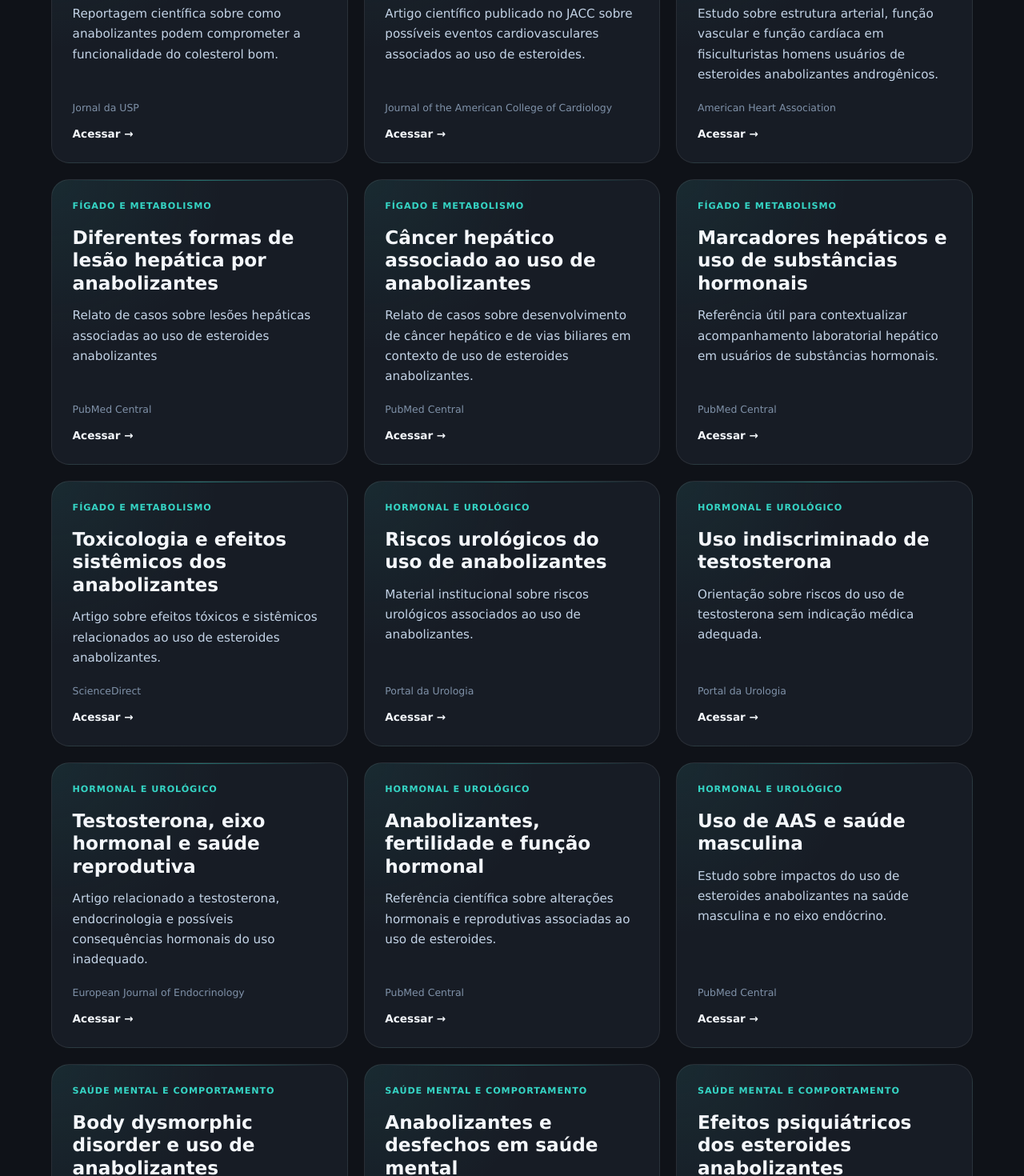
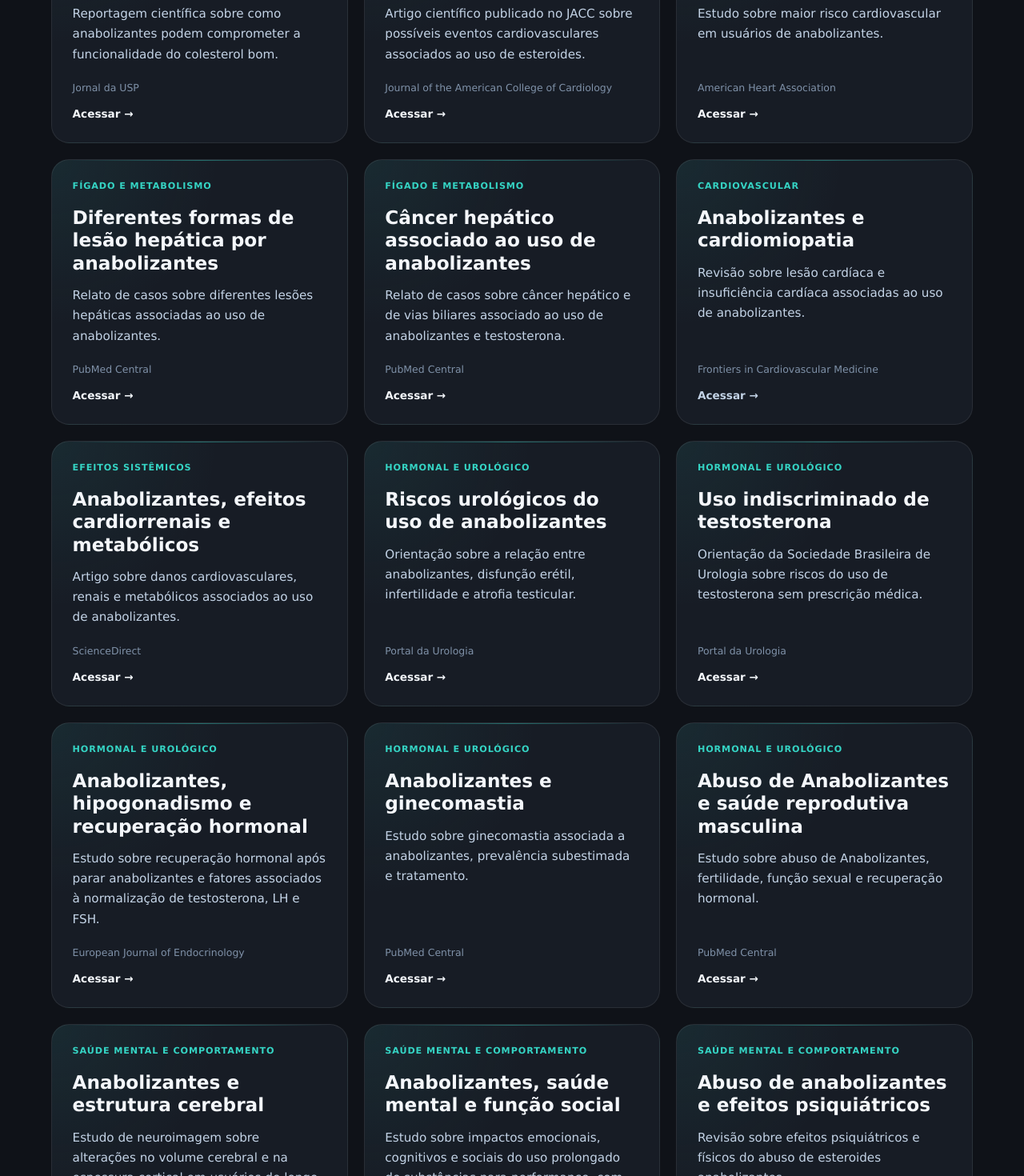
Before and after one commit to nalugao/juicers-challenge, a React (Vite) app: page /referencias in a window 1280 px wide. Shown: the part 1330-2800 px from the top of the page at 80% size. Built offline with nearby package versions, Linux system fonts and the light colour scheme.

Commit message:
Nova atualização das referências científicas

```diff
--- a/src/data/referencias.js
+++ b/src/data/referencias.js
@@ -47,11 +47,11 @@ const referencias = [
   },
   {
     id: 10,
-    titulo: "Anabolizantes e saúde arterial em fisiculturistas",
+    titulo: "Anabolizantes e doenças cardiovasculares",
     categoria: "Cardiovascular",
     fonte: "American Heart Association",
     descricao:
-      "Estudo sobre estrutura arterial, função vascular e função cardíaca em fisiculturistas homens usuários de esteroides anabolizantes androgênicos.",
+       "Estudo sobre maior risco cardiovascular em usuários de anabolizantes.",
     link: "https://www.ahajournals.org/doi/10.1161/CIRCULATIONAHA.124.071117"
   },
   {
@@ -60,7 +60,7 @@ const referencias = [
     categoria: "Fígado e metabolismo",
     fonte: "PubMed Central",
     descricao:
-      "Relato de casos sobre lesões hepáticas associadas ao uso de esteroides anabolizantes",
+      "Relato de casos sobre diferentes lesões hepáticas associadas ao uso de anabolizantes.",
     link: "https://pmc.ncbi.nlm.nih.gov/articles/PMC8766528/"
   },
   {
@@ -69,25 +69,24 @@ const referencias = [
     categoria: "Fígado e metabolismo",
     fonte: "PubMed Central",
     descricao:
-      "Relato de casos sobre desenvolvimento de câncer hepático e de vias biliares em contexto de uso de esteroides anabolizantes.",
+      "Relato de casos sobre câncer hepático e de vias biliares associado ao uso de anabolizantes e testosterona.",
     link: "https://pmc.ncbi.nlm.nih.gov/articles/PMC9975287/"
   },
   {
-    id: 14,
-    titulo: "Marcadores hepáticos e uso de substâncias hormonais",
-    categoria: "Fígado e metabolismo",
-    fonte: "PubMed Central",
+    id:14,
+    titulo: "Anabolizantes e cardiomiopatia",
+    categoria: "Cardiovascular",
+    fonte: "Frontiers in Cardiovascular Medicine",
     descricao:
-      "Referência útil para contextualizar acompanhamento laboratorial hepático em usuários de substâncias hormonais.",
-    link: "https://pmc.ncbi.nlm.nih.gov/articles/PMC10412093/"
+      "Revisão sobre lesão cardíaca e insuficiência cardíaca associadas ao uso de anabolizantes."
   },
   {
     id: 15,
-    titulo: "Toxicologia e efeitos sistêmicos dos anabolizantes",
-    categoria: "Fígado e metabolismo",
+    titulo: "Anabolizantes, efeitos cardiorrenais e metabólicos",
+    categoria: "Efeitos sistêmicos",
     fonte: "ScienceDirect",
     descricao:
-      "Artigo sobre efeitos tóxicos e sistêmicos relacionados ao uso de esteroides anabolizantes.",
+      "Artigo sobre danos cardiovasculares, renais e metabólicos associados ao uso de anabolizantes.",
     link: "https://www.sciencedirect.com/science/article/pii/S0041008X25000146"
   },
   {
@@ -96,7 +95,7 @@ const referencias = [
     categoria: "Hormonal e urológico",
     fonte: "Portal da Urologia",
     descricao:
-      "Material institucional sobre riscos urológicos associados ao uso de anabolizantes.",
+      "Orientação sobre a relação entre anabolizantes, disfunção erétil, infertilidade e atrofia testicular.",
     link: "https://portaldaurologia.org.br/sua-saude/dicas/riscos-urologicos-do-uso-de-anabolizantes"
   },
   {
@@ -105,142 +104,124 @@ const referencias = [
     categoria: "Hormonal e urológico",
     fonte: "Portal da Urologia",
     descricao:
-      "Orientação sobre riscos do uso de testosterona sem indicação médica adequada.",
+      "Orientação da Sociedade Brasileira de Urologia sobre riscos do uso de testosterona sem prescrição médica.",
     link: "https://portaldaurologia.org.br/sua-saude/dicas/uso-indiscriminado-e-sem-indicacao-medica-de-testosterona"
   },
   {
     id: 18,
-    titulo: "Testosterona, eixo hormonal e saúde reprodutiva",
+    titulo: "Anabolizantes, hipogonadismo e recuperação hormonal",
     categoria: "Hormonal e urológico",
     fonte: "European Journal of Endocrinology",
     descricao:
-      "Artigo relacionado a testosterona, endocrinologia e possíveis consequências hormonais do uso inadequado.",
+      "Estudo sobre recuperação hormonal após parar anabolizantes e fatores associados à normalização de testosterona, LH e FSH.",
     link: "https://academic.oup.com/ejendo/article/189/6/601/7475314"
   },
   {
     id: 19,
-    titulo: "Anabolizantes, fertilidade e função hormonal",
+    titulo: "Anabolizantes e ginecomastia",
     categoria: "Hormonal e urológico",
     fonte: "PubMed Central",
     descricao:
-      "Referência científica sobre alterações hormonais e reprodutivas associadas ao uso de esteroides.",
+      "Estudo sobre ginecomastia associada a anabolizantes, prevalência subestimada e tratamento.",
     link: "https://pmc.ncbi.nlm.nih.gov/articles/PMC10497340/"
   },
   {
     id: 20,
-    titulo: "Uso de AAS e saúde masculina",
+    titulo: "Abuso de Anabolizantes e saúde reprodutiva masculina",
     categoria: "Hormonal e urológico",
     fonte: "PubMed Central",
     descricao:
-      "Estudo sobre impactos do uso de esteroides anabolizantes na saúde masculina e no eixo endócrino.",
+      "Estudo sobre abuso de Anabolizantes, fertilidade, função sexual e recuperação hormonal.",
     link: "https://pmc.ncbi.nlm.nih.gov/articles/PMC10078442/"
   },
   {
-    id: 21,
-    titulo: "Body dysmorphic disorder e uso de anabolizantes",
-    categoria: "Saúde mental e comportamento",
-    fonte: "The Primary Care Companion for CNS Disorders",
-    descricao:
-      "Revisão sobre associação entre dismorfia corporal, uso induzido de anabolizantes e desfechos de saúde mental.",
-    link: "https://www.psychiatrist.com/pcc/association-body-dysmorphic-induced-anabolic-androgenic-steroid-use-mental-health-outcomes-systematic-review/"
-  },
-  {
-    id: 22,
-    titulo: "Anabolizantes e desfechos em saúde mental",
-    categoria: "Saúde mental e comportamento",
-    fonte: "ScienceDirect",
-    descricao:
-      "Artigo sobre possíveis relações entre uso de anabolizantes, comportamento e saúde mental.",
-    link: "https://www.sciencedirect.com/science/article/pii/S0955395924003207"
-  },
-  {
     id: 23,
-    titulo: "Efeitos psiquiátricos dos esteroides anabolizantes",
+    titulo: "Anabolizantes e estrutura cerebral",
     categoria: "Saúde mental e comportamento",
     fonte: "Biological Psychiatry",
     descricao:
-      "Referência sobre efeitos neuropsiquiátricos e comportamentais associados ao uso de esteroides.",
+      "Estudo de neuroimagem sobre alterações no volume cerebral e na espessura cortical em usuários de longo prazo de AAS.",
     link: "https://www.biologicalpsychiatryjournal.com/article/S0006-3223(16)32529-X/fulltext"
   },
   {
-    id: 24,
-    titulo: "Anabolizantes, agressividade e comportamento",
-    categoria: "Saúde mental e comportamento",
-    fonte: "ScienceDirect",
-    descricao:
-      "Estudo sobre comportamento, alterações de humor e possíveis efeitos psicológicos associados ao uso de AAS.",
-    link: "https://www.sciencedirect.com/science/article/pii/0091305795020829"
-  },
-  {
     id: 25,
-    titulo: "Saúde mental e uso de substâncias para performance",
+    titulo: "Anabolizantes, saúde mental e função social",
     categoria: "Saúde mental e comportamento",
     fonte: "PubMed Central",
     descricao:
-      "Referência científica sobre aspectos psicológicos e comportamentais ligados ao uso de substâncias de performance.",
+      "Estudo sobre impactos emocionais, cognitivos e sociais do uso prolongado de substâncias para performance, com foco em anabolizantes.",
     link: "https://pmc.ncbi.nlm.nih.gov/articles/PMC12705642/"
   },
   {
+    id: 35,
+    titulo: "Abuso de anabolizantes e efeitos psiquiátricos",
+    categoria: "Saúde mental e comportamento",
+    fonte: "Cleveland Clinic Journal of Medicine",
+    descricao:
+      "Revisão sobre efeitos psiquiátricos e físicos do abuso de esteroides anabolizantes.",
+    link: "https://www.ccjm.org/content/ccjom/74/5/341.full.pdf"
+  },
+  {
     id: 26,
-    titulo: "Uso problemático de anabolizantes",
-    categoria: "Dependência e uso problemático",
+    titulo: "Anabolizantes e sofrimento psicológico",
+    categoria: "Saúde mental e comportamento",
     fonte: "PubMed Central",
     descricao:
-      "Estudo sobre padrões de uso problemático, dependência e riscos relacionados ao uso de esteroides anabolizantes.",
+      "Estudo sobre agressividade, sofrimento psicológico e diferenças entre homens e mulheres usuários de anabolizantes.",
     link: "https://pmc.ncbi.nlm.nih.gov/articles/PMC8211877/"
   },
   {
     id: 27,
-    titulo: "Anabolizantes, dependência e comportamento de risco",
-    categoria: "Dependência e uso problemático",
+    titulo: "Anabolizantes e agressividade",
+    categoria: "Saúde mental e comportamento",
     fonte: "PubMed Central",
     descricao:
-      "Referência sobre dependência, continuidade de uso e fatores associados ao uso de AAS.",
+      "Revisão sistemática e meta-análise sobre o efeito dos anabolizantes na agressividade autorrelatada em homens saudáveis.",
     link: "https://pmc.ncbi.nlm.nih.gov/articles/PMC8233285/"
   },
   {
     id: 28,
-    titulo: "Uso de anabolizantes e drogas associadas",
+    titulo: "Dependência de Anabolizantes e disfunção executiva",
     categoria: "Dependência e uso problemático",
     fonte: "Drug and Alcohol Dependence / ScienceDirect",
     descricao:
-      "Artigo sobre uso de substâncias, padrões de consumo e contexto de drogas relacionadas ao desempenho.",
+      "Estudo sobre dependência de anabolizantes, disfunção executiva, cognição e sofrimento psicológico.",
     link: "https://www.sciencedirect.com/science/article/pii/S0376871620300399"
   },
   {
     id: 29,
-    titulo: "Substâncias de performance e dependência",
+    titulo: "Anabolizantes, dependência e comportamento agressivo",
     categoria: "Dependência e uso problemático",
     fonte: "ScienceDirect",
     descricao:
-      "Referência sobre padrões de consumo e riscos de dependência relacionados a substâncias de performance.",
+      "Estudo sobre dependência de anabolizantes, agressividade, violência interpessoal e traços antissociais.",
     link: "https://www.sciencedirect.com/science/article/pii/S0376871621000995"
   },
   {
     id: 30,
     titulo: "Uso de anabolizantes em esportes, saúde e sociedade",
-    categoria: "Saúde pública e educação",
+    categoria: "Diretrizes e posicionamentos",
     fonte: "Medicine & Science in Sports & Exercise",
     descricao:
-      "Posicionamento científico sobre uso de esteroides anabolizantes em esportes, saúde e contexto social.",
+      "Consenso científico sobre uso de anabolizantes, abordando desempenho esportivo, efeitos adversos e aspectos éticos.",
     link: "https://journals.lww.com/acsm-msse/fulltext/2021/08000/anabolic_androgenic_steroid_use_in_sports,_health,.26.aspx"
   },
   {
     id: 31,
-    titulo: "Uso de anabolizantes e saúde coletiva",
+    titulo: "Imagem corporal e uso de anabolizantes",
     categoria: "Saúde pública e educação",
     fonte: "SciELO",
     descricao:
-      "Artigo em português sobre uso de anabolizantes e aspectos de saúde coletiva.",
+      "Estudo sobre como culto ao corpo, padrões estéticos, pressão social e busca rápida por resultados favorecem o uso de anabolizantes em academias.",
     link: "https://www.scielo.br/j/csp/a/Zsg5mPyZ5M5m4NdZKT8Bb6L/?lang=pt"
   },
   {
     id: 32,
-    titulo: "Anabolizantes no contexto educacional e social",
-    categoria: "Saúde pública e educação",
+    titulo: "Anabolizantes e efeitos adversos no organismo",
+    categoria: "Efeitos gerais",
     fonte: "SciELO",
     descricao:
-      "Referência nacional sobre anabolizantes, educação física, comportamento e contexto social.",
+      "Revisão crítico-científica sobre efeitos adversos do uso não terapêutico e abusivo de esteroides anabolizantes.",
     link: "https://www.scielo.br/j/refuem/a/Yp3sBLmsrV7phpZMtsbmCpj/?format=html&lang=pt"
   },
   {
@@ -261,15 +242,6 @@ const referencias = [
       "Documento institucional da SBEM sobre uso de anabolizantes e riscos associados.",
     link: "https://www.endocrino.org.br/wp-content/uploads/2022/09/Posicionamento-da-SBEM-Anabolizantes.docx.pdf"
   },
-  {
-    id: 35,
-    titulo: "Acompanhamento clínico e redução de danos",
-    categoria: "Diretrizes e posicionamentos",
-    fonte: "Cleveland Clinic Journal of Medicine",
-    descricao:
-      "Referência clínica útil para discussão sobre acompanhamento, riscos e orientação profissional.",
-    link: "https://www.ccjm.org/content/ccjom/74/5/341.full.pdf"
-  }
 ];
 
 export default referencias;
```
